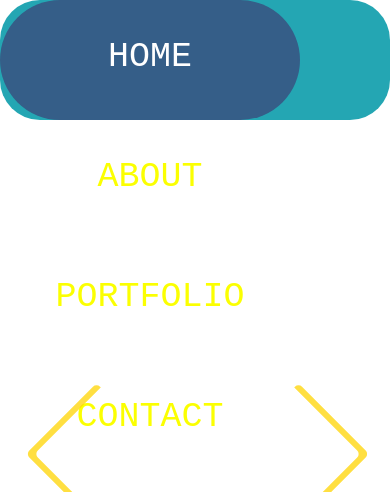
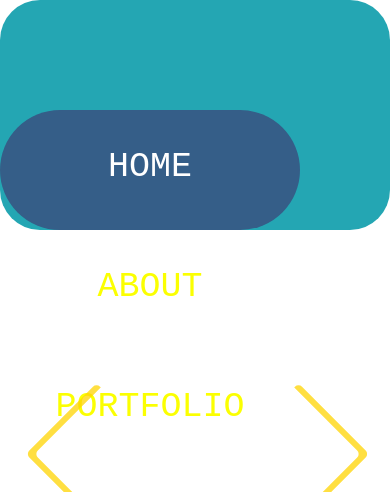
Before and after one commit to Max-Zealoy/Max-Zealoy, a plain HTML site: page index.html in a window 390 px wide. Shown: the top 492 px of the page. Drawn offline with Linux system fonts and the light colour scheme.

Commit message:
background header

```diff
--- a/css/style.css
+++ b/css/style.css
@@ -785,4 +785,16 @@ float: right;
 }
             }
 
+            @media (max-width: 1220px) {
+            .header-background {
+                height: 230px;
+                /* padding: 60px; */
+                width: auto;
+                text-align: center;
+                background: #24a6b3;
+                border-radius: 40px;
+                position: static;
+            }
         }
+
+    }
```
